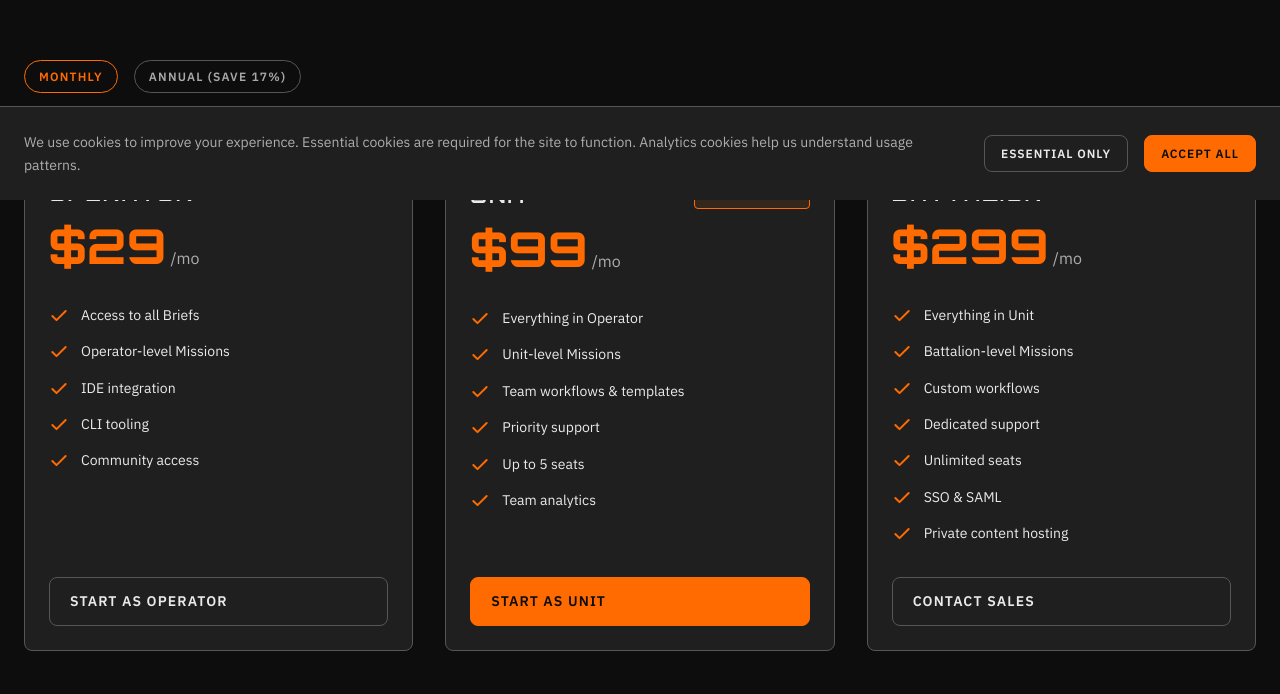
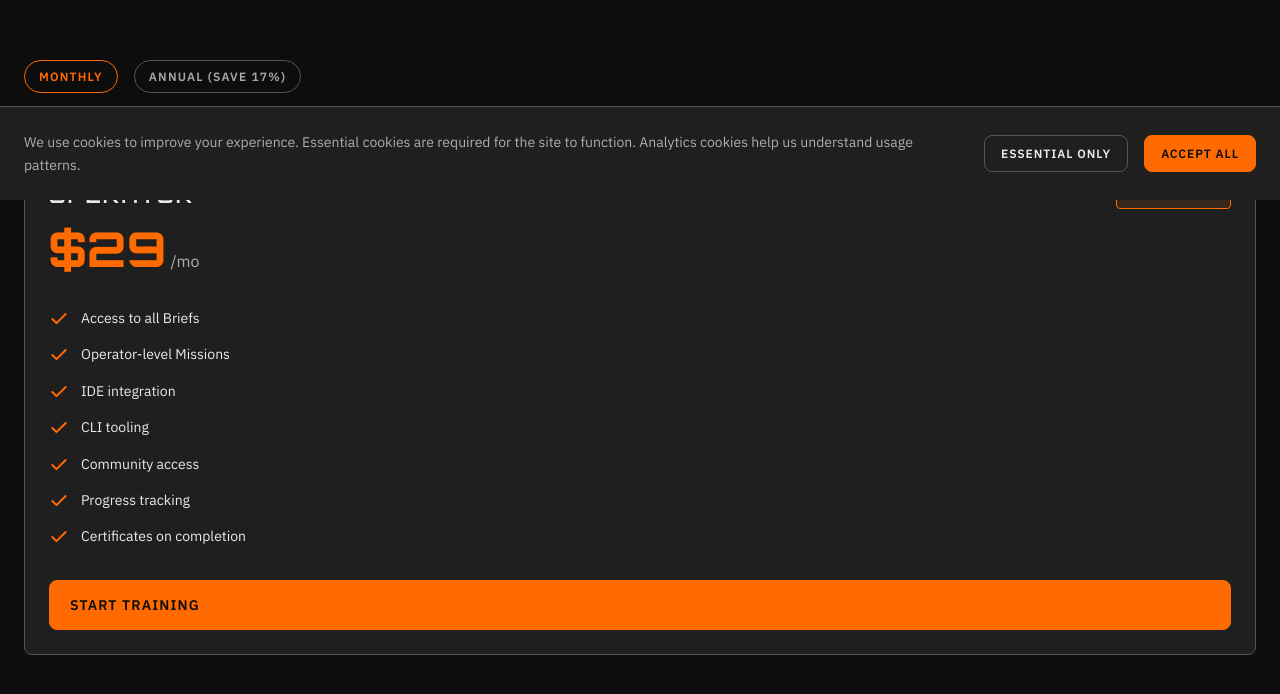
Before and after one commit to therealkeviningrey/DeployedForward, a Next.js app: page /pricing in a window 1280 px wide. Shown: the part 600-1294 px from the top of the page. Built offline with nearby package versions, Linux system fonts and the light colour scheme; no server answers.

Commit message:
feat: simplify pricing to Operator tier only
- Show single Operator tier on pricing page
- Mark as recommended
- Team tiers coming soon
- Update .gitignore to exclude env files with secrets

```diff
--- a/app/(site)/pricing/page.tsx
+++ b/app/(site)/pricing/page.tsx
@@ -20,44 +20,13 @@ export default function PricingPage() {
         'IDE integration',
         'CLI tooling',
         'Community access',
-      ],
-      cta: {
-        label: 'Start as Operator',
-        href: '/login',
-      },
-    },
-    {
-      name: 'Unit',
-      price: { monthly: 99, annual: 990 },
-      features: [
-        'Everything in Operator',
-        'Unit-level Missions',
-        'Team workflows & templates',
-        'Priority support',
-        'Up to 5 seats',
-        'Team analytics',
+        'Progress tracking',
+        'Certificates on completion',
       ],
       recommended: true,
       cta: {
-        label: 'Start as Unit',
+        label: 'Start Training',
         href: '/login',
-      },
-    },
-    {
-      name: 'Battalion',
-      price: { monthly: 299, annual: 2990 },
-      features: [
-        'Everything in Unit',
-        'Battalion-level Missions',
-        'Custom workflows',
-        'Dedicated support',
-        'Unlimited seats',
-        'SSO & SAML',
-        'Private content hosting',
-      ],
-      cta: {
-        label: 'Contact Sales',
-        href: '/api/contact',
       },
     },
   ];
```
